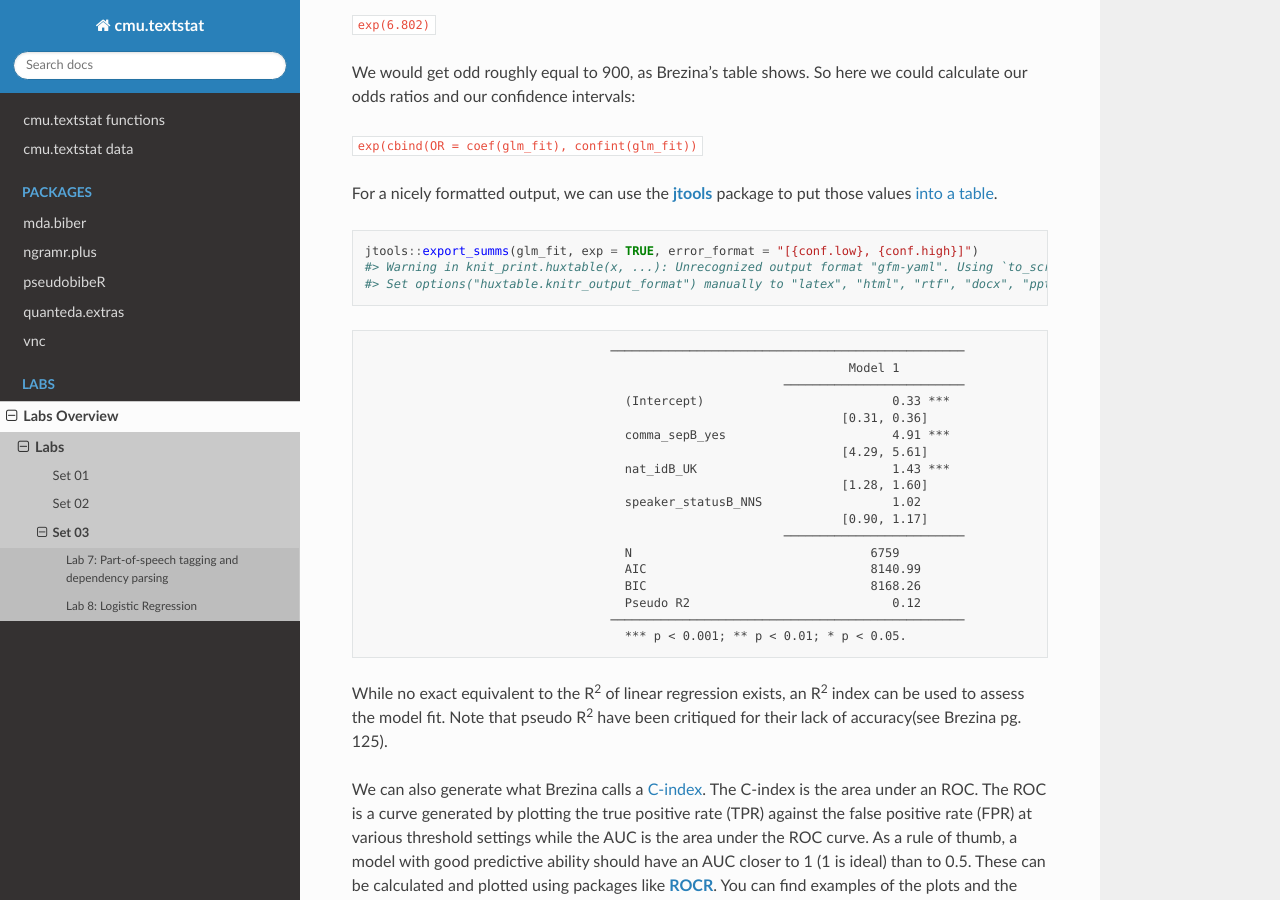
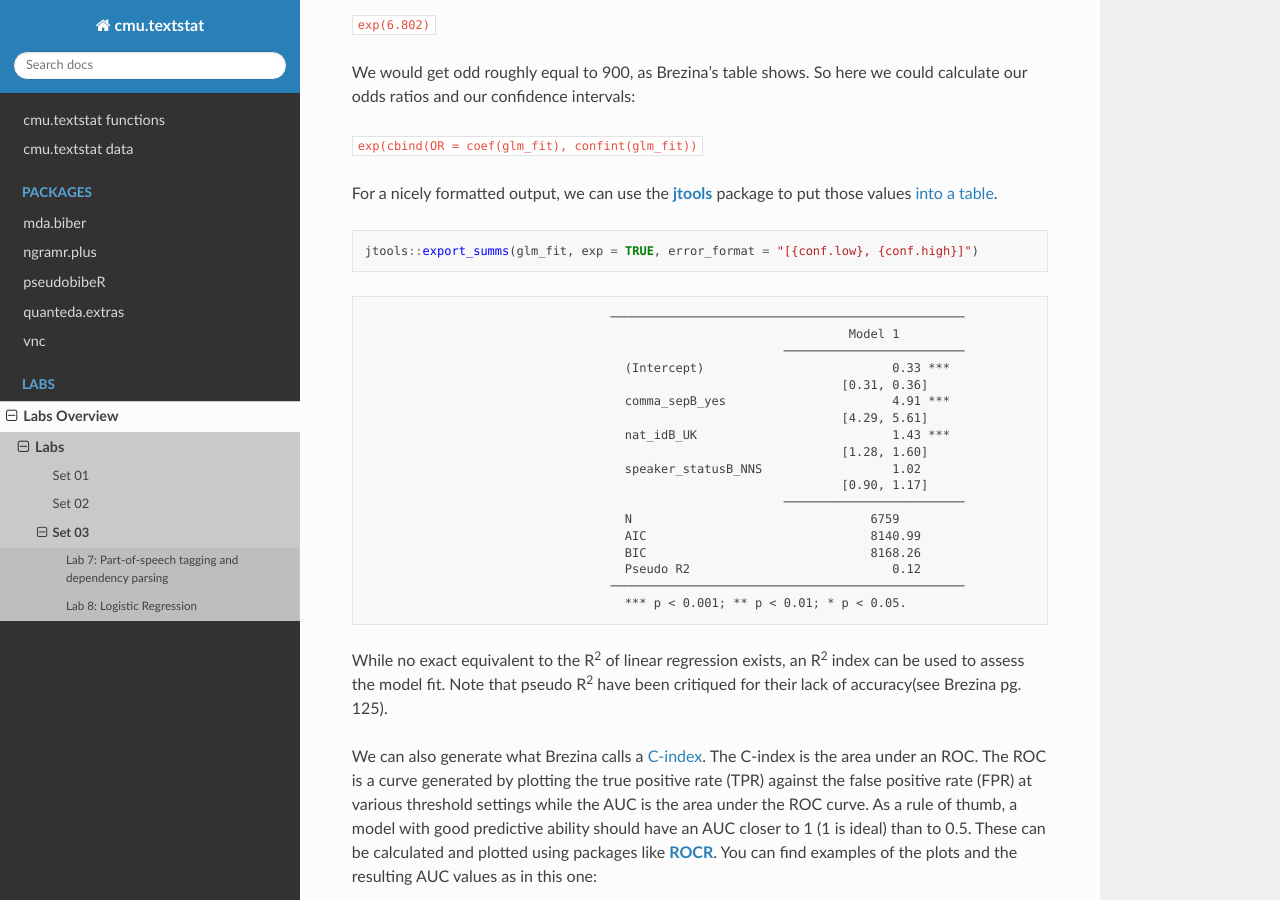
Before and after one commit to browndw/cmu-textstat-docs, a Sphinx documentation site: the page built from docs/labs/sets/set_03.md, in a window 1280 px wide and 900 px high, scrolled down 16540 px. Built offline with Sphinx 7.4.7 and the Read the Docs theme 2.0.0, drawn with Linux system fonts in a browser that asks for light colours.

Commit message:
Update set_03.md

````diff
--- a/docs/labs/sets/set_03.md
+++ b/docs/labs/sets/set_03.md
@@ -707,8 +707,6 @@ For a nicely formatted output, we can use the **[jtools](https://jtools.jacob-lo
 
 ``` r
 jtools::export_summs(glm_fit, exp = TRUE, error_format = "[{conf.low}, {conf.high}]")
-#> Warning in knit_print.huxtable(x, ...): Unrecognized output format "gfm-yaml". Using `to_screen` to print huxtables.
-#> Set options("huxtable.knitr_output_format") manually to "latex", "html", "rtf", "docx", "pptx", "md" or "screen".
 ```
 
                                       ─────────────────────────────────────────────────
````
